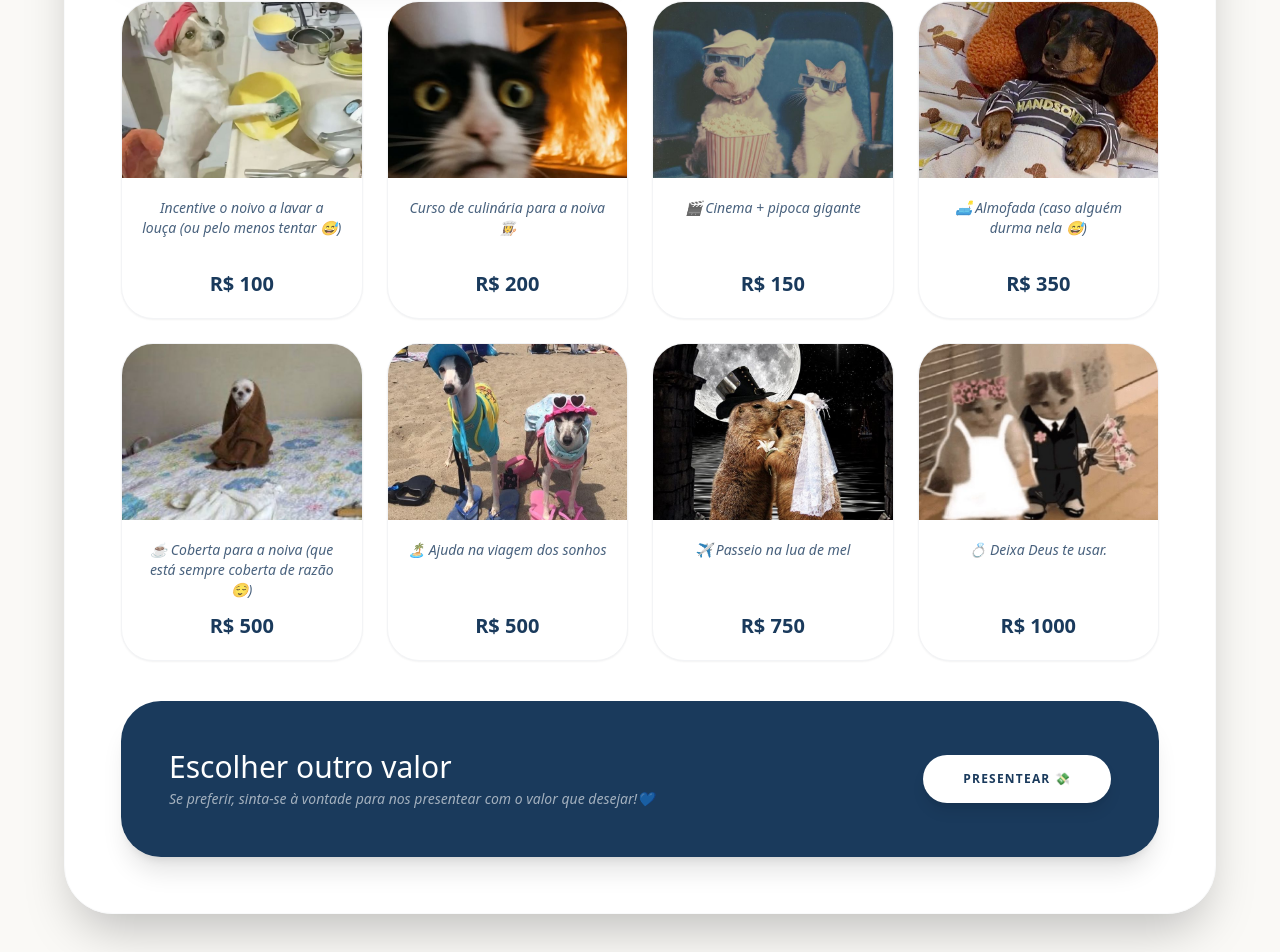
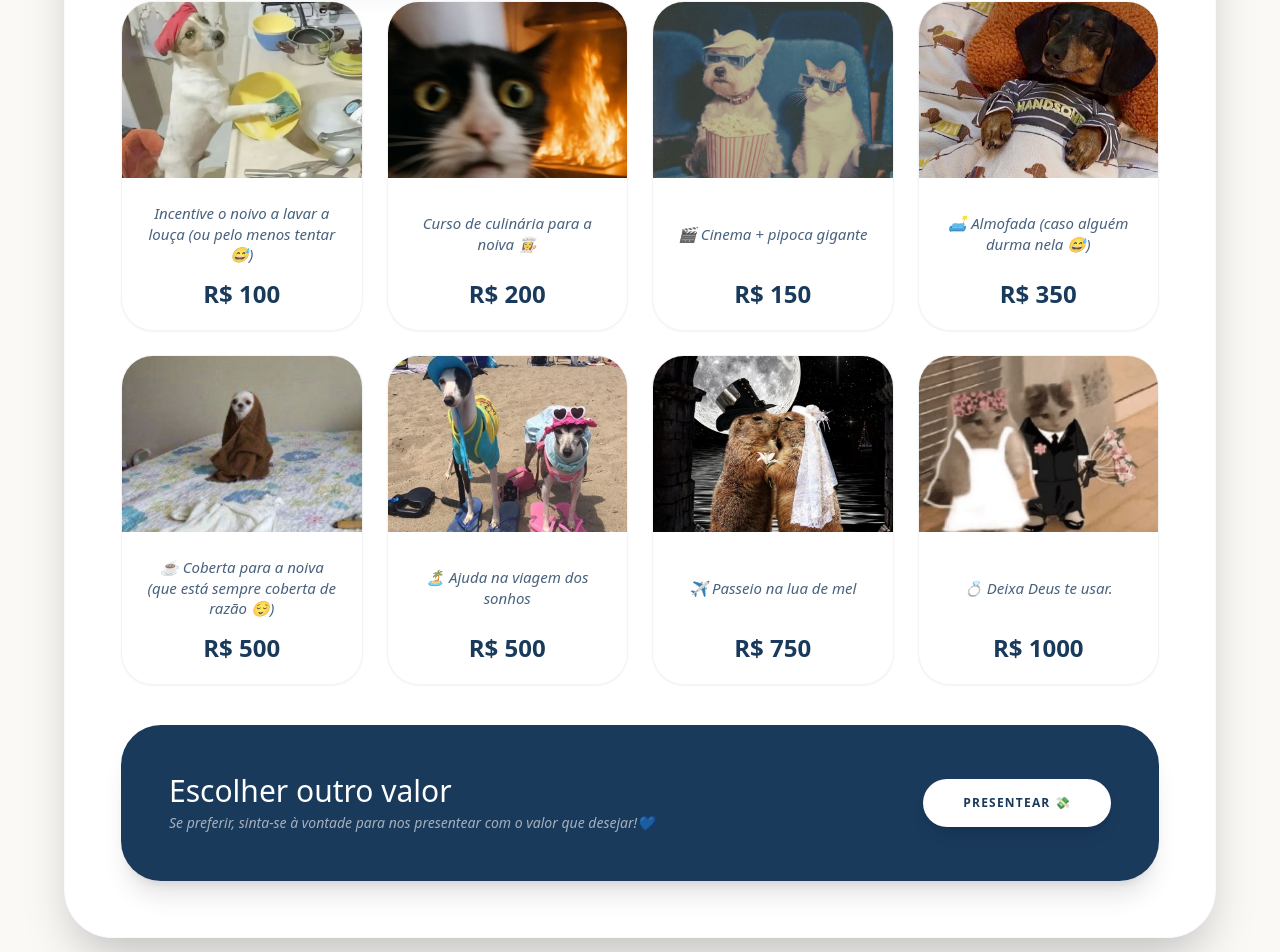
Before and after one commit to Lucas-MAP/casamento, a React app in the folder frontend/: page / in a window 1280 px wide. Shown: the part 4626-5578 px from the top of the page. Built offline with nearby package versions, Linux system fonts and the light colour scheme; the HTML template or start-up script is replaced by a standard one.

Commit message:
ajuste final do presente

```diff
--- a/frontend/src/components/GiftList.jsx
+++ b/frontend/src/components/GiftList.jsx
@@ -16,7 +16,7 @@ function GiftList() {
   const [showModal, setShowModal] = useState(false);
   const [customValue, setCustomValue] = useState("");
 
-  // LISTA DE PRESENTES COM SEUS TEXTOS E IMAGENS ORIGINAIS
+  // LISTA DE PRESENTES
   const presentes = [
     {
       id: 1,
@@ -30,7 +30,12 @@ function GiftList() {
       valor: 200,
       img: culinaria,
     },
-    { id: 3, nome: "🎬 Cinema + pipoca gigante", valor: 150, img: cinema },
+    {
+      id: 3,
+      nome: "🎬 Cinema + pipoca gigante",
+      valor: 150,
+      img: cinema,
+    },
     {
       id: 4,
       nome: "🛋️ Almofada (caso alguém durma nela 😅)",
@@ -43,8 +48,18 @@ function GiftList() {
       valor: 500,
       img: coberta,
     },
-    { id: 6, nome: "🏝️ Ajuda na viagem dos sonhos", valor: 500, img: praia },
-    { id: 7, nome: "✈️ Passeio na lua de mel", valor: 750, img: viagem },
+    {
+      id: 6,
+      nome: "🏝️ Ajuda na viagem dos sonhos",
+      valor: 500,
+      img: praia,
+    },
+    {
+      id: 7,
+      nome: "✈️ Passeio na lua de mel",
+      valor: 750,
+      img: viagem,
+    },
     {
       id: 8,
       nome: "💍 Deixa Deus te usar.",
@@ -73,7 +88,9 @@ function GiftList() {
 
       const data = await response.json();
 
-      if (!data.url) throw new Error("URL não retornada");
+      if (!data.url) {
+        throw new Error("URL não retornada");
+      }
 
       window.location.href = data.url;
     } catch (error) {
@@ -102,11 +119,13 @@ function GiftList() {
       className="bg-[#FAF9F6] px-6 py-28 flex flex-col items-center overflow-hidden"
     >
       <div className="w-full max-w-6xl mx-auto">
-        {/* CARD BRANCO UNIFICADO */}
+
+        {/* CARD PRINCIPAL */}
         <div className="bg-white p-8 md:p-14 rounded-[3rem] shadow-2xl relative border border-gray-50 flex flex-col gap-12">
 
-          {/* TOPO: FOTO E TEXTO */}
+          {/* TOPO */}
           <div className="grid lg:grid-cols-2 gap-12 items-center">
+
             <motion.div
               initial={{ opacity: 0, scale: 0.95 }}
               whileInView={{ opacity: 1, scale: 1 }}
@@ -135,8 +154,9 @@ function GiftList() {
             </div>
           </div>
 
-          {/* GRID DE PRESENTES */}
+          {/* GRID */}
           <div className="grid grid-cols-2 md:grid-cols-4 gap-4 md:gap-6">
+
             {presentes.map((item) => (
               <motion.div
                 key={item.id}
@@ -144,6 +164,8 @@ function GiftList() {
                 onClick={() => handleSelecionar(item)}
                 className="group bg-white rounded-[2rem] overflow-hidden border border-gray-100 shadow-sm hover:shadow-xl transition-all duration-300 cursor-pointer flex flex-col"
               >
+
+                {/* IMAGEM */}
                 <div className="h-32 md:h-44 w-full overflow-hidden relative">
                   <img
                     src={item.img}
@@ -152,35 +174,29 @@ function GiftList() {
                   />
                 </div>
 
-                {/* AJUSTE MELHORADO DOS TEXTOS */}
-                <div className="p-4 md:p-5 text-center flex-grow flex flex-col justify-between min-h-[120px] md:min-h-[140px]">
-                  <p
-                    className="
-                      text-[13px] md:text-sm
-                      font-serif italic
-                      text-[#1a3a5c]/80
-                      leading-snug
-                      break-words
-                      line-clamp-4
-                    "
-                  >
+                {/* TEXO AJUSTADO */}
+                <div className="p-5 text-center flex-grow flex flex-col justify-between">
+
+                  <p className="text-sm md:text-[15px] font-serif italic text-[#1a3a5c]/80 leading-snug min-h-[84px] md:min-h-[72px] flex items-center justify-center px-1">
                     {item.nome}
                   </p>
 
-                  <p className="font-display text-xl text-[#1a3a5c] font-bold mt-3">
+                  <p className="font-display text-2xl text-[#1a3a5c] font-bold mt-2">
                     R$ {item.valor}
                   </p>
+
                 </div>
               </motion.div>
             ))}
 
-            {/* BOTÃO DE VALOR LIVRE */}
+            {/* BOTÃO VALOR LIVRE */}
             <motion.div
               whileHover={{ y: -5 }}
               onClick={() => setShowModal(true)}
               className="col-span-2 md:col-span-4 mt-4 bg-[#1a3a5c] rounded-[2.5rem] p-8 md:p-12 flex flex-col md:flex-row items-center justify-between gap-6 cursor-pointer hover:bg-black transition-all duration-500 shadow-xl"
             >
               <div className="flex flex-col text-center md:text-left gap-1">
+
                 <span className="text-white text-2xl md:text-3xl font-display leading-tight">
                   Escolher outro valor
                 </span>
@@ -188,6 +204,7 @@ function GiftList() {
                 <span className="text-white/60 text-sm font-serif italic">
                   Se preferir, sinta-se à vontade para nos presentear com o valor que desejar!💙
                 </span>
+
               </div>
 
               <div className="bg-white text-[#1a3a5c] px-10 py-4 rounded-full font-bold uppercase tracking-widest text-xs shadow-lg">
@@ -201,11 +218,13 @@ function GiftList() {
       {/* MODAL */}
       {showModal && (
         <div className="fixed inset-0 bg-black/60 backdrop-blur-md flex items-center justify-center z-[100] p-6">
+
           <motion.div
             initial={{ opacity: 0, scale: 0.9 }}
             animate={{ opacity: 1, scale: 1 }}
             className="bg-white p-10 rounded-[3rem] shadow-2xl w-full max-w-md flex flex-col gap-8 relative text-[#1a3a5c]"
           >
+
             <button
               onClick={() => setShowModal(false)}
               className="absolute top-8 right-8 text-gray-400 hover:text-black"
@@ -224,6 +243,7 @@ function GiftList() {
             </div>
 
             <div className="relative">
+
               <span className="absolute left-6 top-1/2 -translate-y-1/2 font-bold text-xl opacity-30">
                 R$
               </span>
@@ -236,6 +256,7 @@ function GiftList() {
                 autoFocus
                 className="w-full border-b-2 border-gray-100 pl-16 pr-6 py-6 text-4xl font-display outline-none focus:border-[#0c3969] transition-all bg-transparent"
               />
+
             </div>
 
             <button
@@ -244,6 +265,7 @@ function GiftList() {
             >
               Confirmar 💳
             </button>
+
           </motion.div>
         </div>
       )}
```
